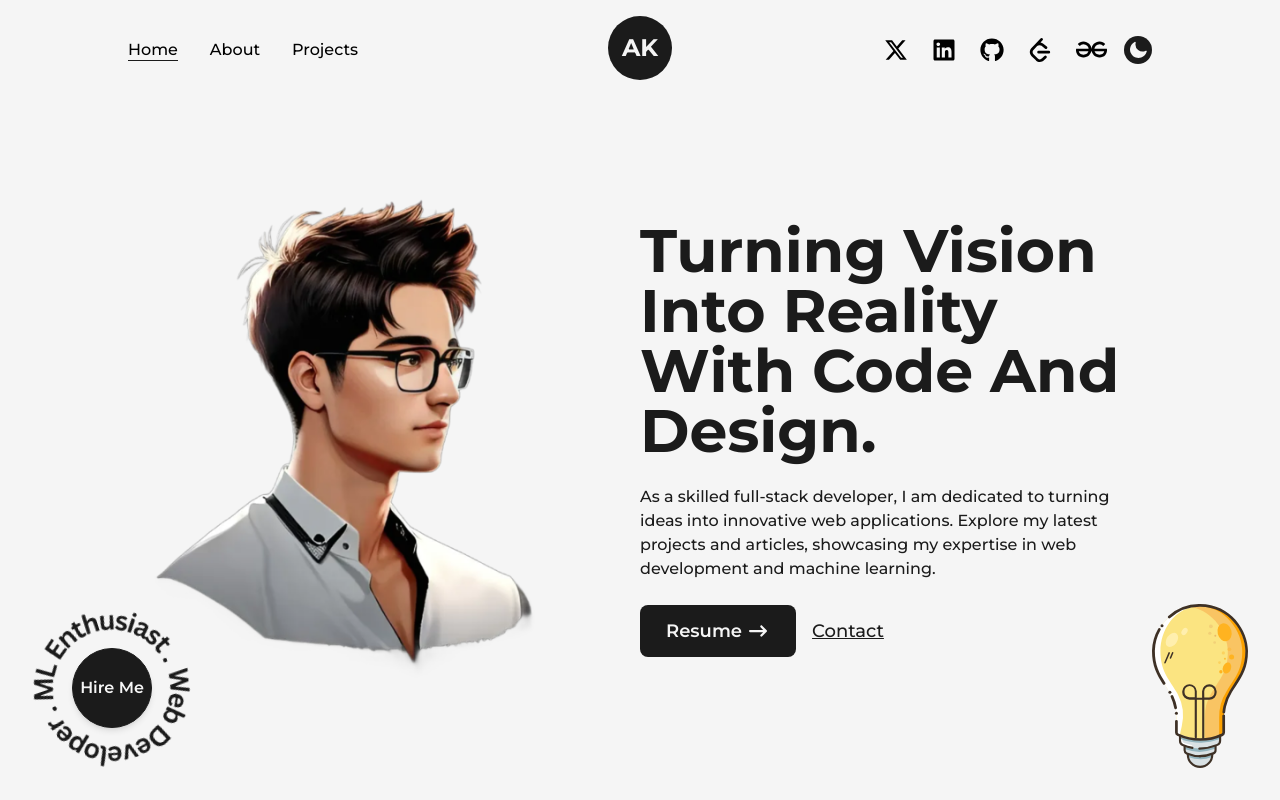
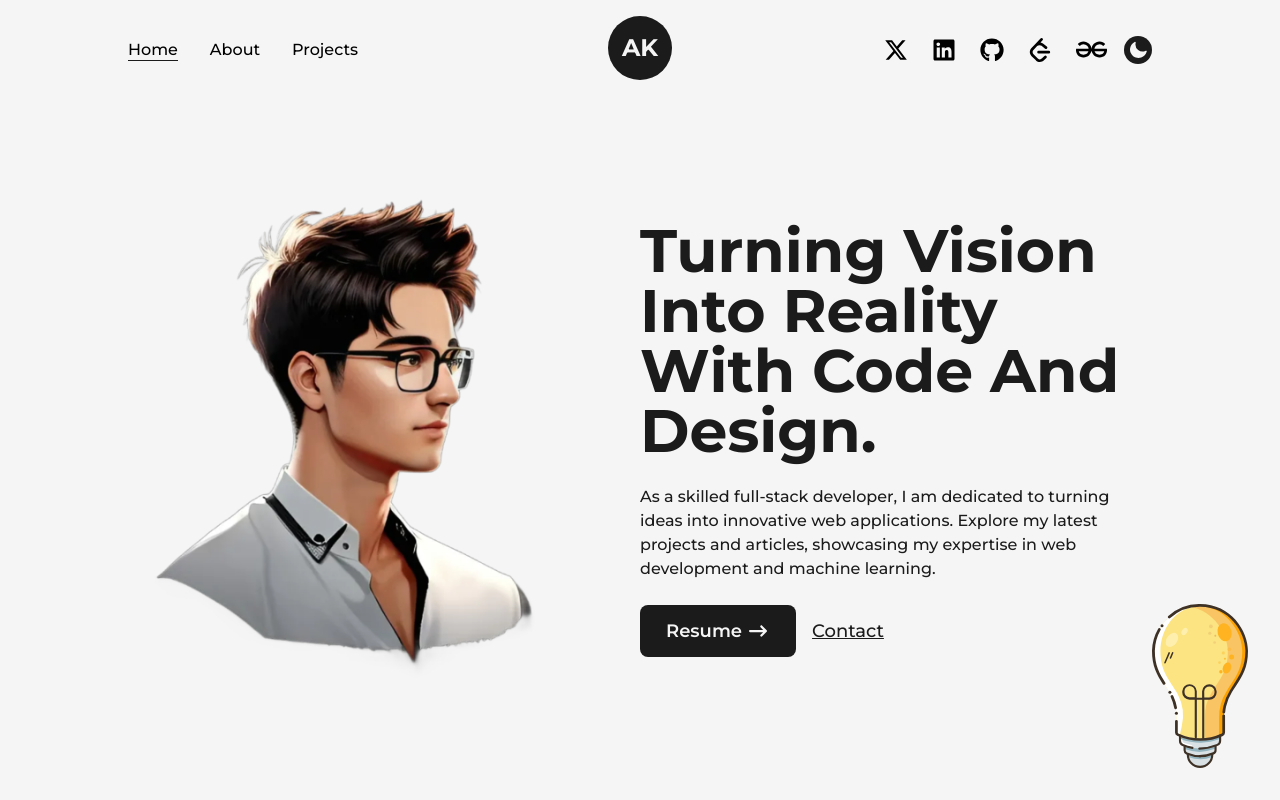
Before and after one commit to abhishekk-dev23/Portfolio, a Next.js app: page / in a window 1280 px wide. Shown: the top 800 px of the page. Built offline with nearby package versions, Linux system fonts and the light colour scheme.

Commit message:
some icons changed

```diff
--- a/src/app/page.js
+++ b/src/app/page.js
@@ -4,7 +4,7 @@
 import AnimatedText from "@/components/AnimatedText";
 import Link from "next/link";
 import { FaArrowRightLong } from "react-icons/fa6";
-import HireMe from "@/components/HireMe";
+// import HireMe from "@/components/HireMe";
 import LightBulb from "../../public/images/svgs/miscellaneous_icons_1.svg";
 import TransitionEffect from "@/components/TransitionEffect";
 
@@ -57,7 +57,7 @@
                         </div>
                     </div>
                 </Structure>
-                <HireMe />
+                {/* <HireMe /> */}
                 <div className="absolute right-8 bottom-8 inline-block w-24 md:hidden">
                     <Image
                         src={LightBulb}
--- a/src/components/HireMe.js
+++ /dev/null
@@ -1,16 +0,0 @@
-import React from 'react'
-import { CircularText } from './Icons'
-import Link from 'next/link'
-
-const HireMe = () => {
-  return (
-    <div className='fixed left-4 bottom-4 flex items-center justify-center overflow-hidden z-10 md:right-8 md:left-auto md:top-0 md:bottom-auto md:absolute sm:right-0'>
-        <div className='w-48 h-auto flex items-center justify-center relative md:w-24'>
-            <CircularText className={"fill-dark animate-spin-slow dark:fill-light"}/>
-            <Link href="mailto:abhishek.web.kr@gmail.com" target={"_blank"} className='flex items-center justify-center absolute left-1/2 top-1/2 -translate-x-1/2 -translate-y-1/2 bg-dark text-light shadow-md border border-solid border-dark w-20 h-20 rounded-full font-semibold hover:bg-light hover:text-dark dark:text-dark dark:bg-light hover:dark:bg-dark hover:dark:text-light hover:dark:border-light md:w-12 md:h-12 md:text-[10px]'>Hire Me</Link>
-        </div>
-    </div>
-  )
-}
-
-export default HireMe
```
